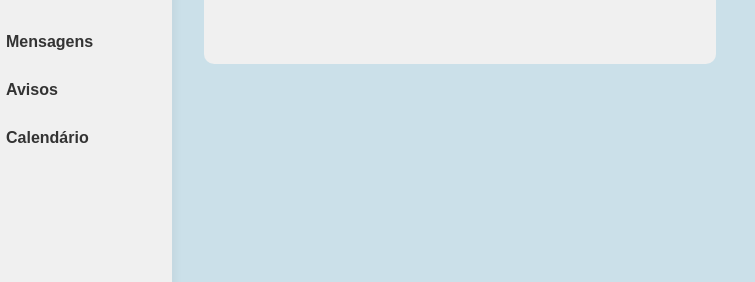
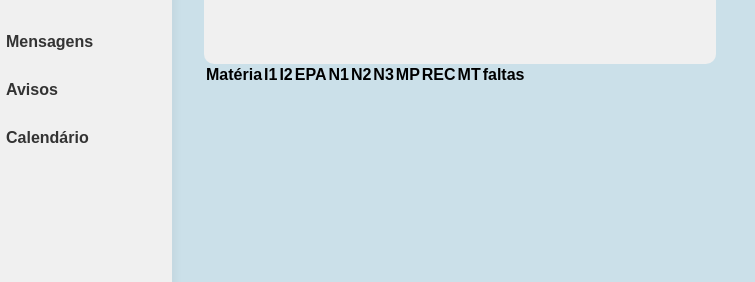
Before and after one commit to holtzzzzzz/SchoolFlow, a plain HTML site: page SchoolFlow/boletim.html in a window 1280 px wide. Shown: the part 216-498 px from the top of the page, 48-803 px from the left. Drawn offline with Linux system fonts and the light colour scheme.

Commit message:
Update boletim.html

```diff
--- a/SchoolFlow/boletim.html
+++ b/SchoolFlow/boletim.html
@@ -26,6 +26,20 @@
         <h2>Turma:</h2>
         <h2>Matrícula:</h2>
       </div>
-
+      <table>
+        <tr>
+          <th>Matéria</th>
+          <th>I1</th>
+          <th>I2</th>
+          <th>EPA</th>
+          <th>N1</th>
+          <th>N2</th>
+          <th>N3</th>
+          <th>MP</th>
+          <th>REC</th>
+          <th>MT</th>
+          <th>faltas</th>
+        </tr>
+      </table>
     </main>
   </body>
```
